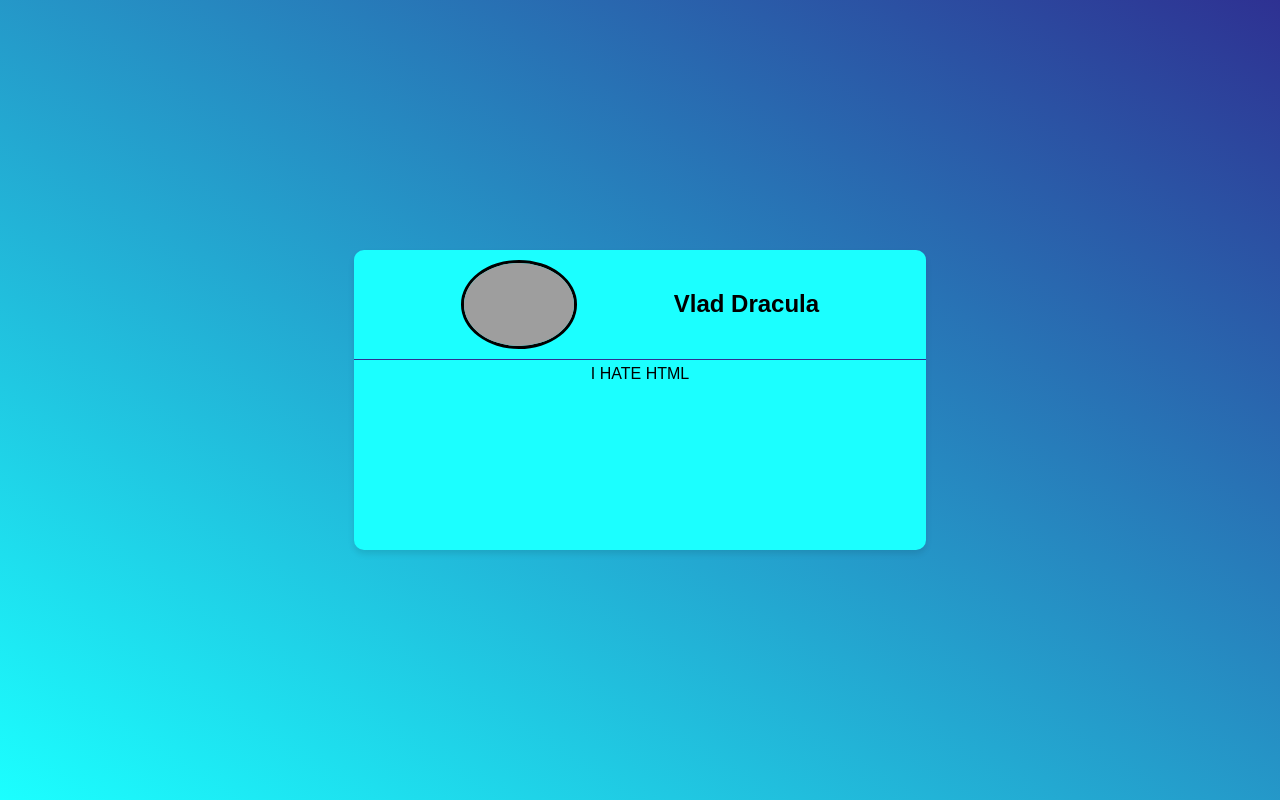
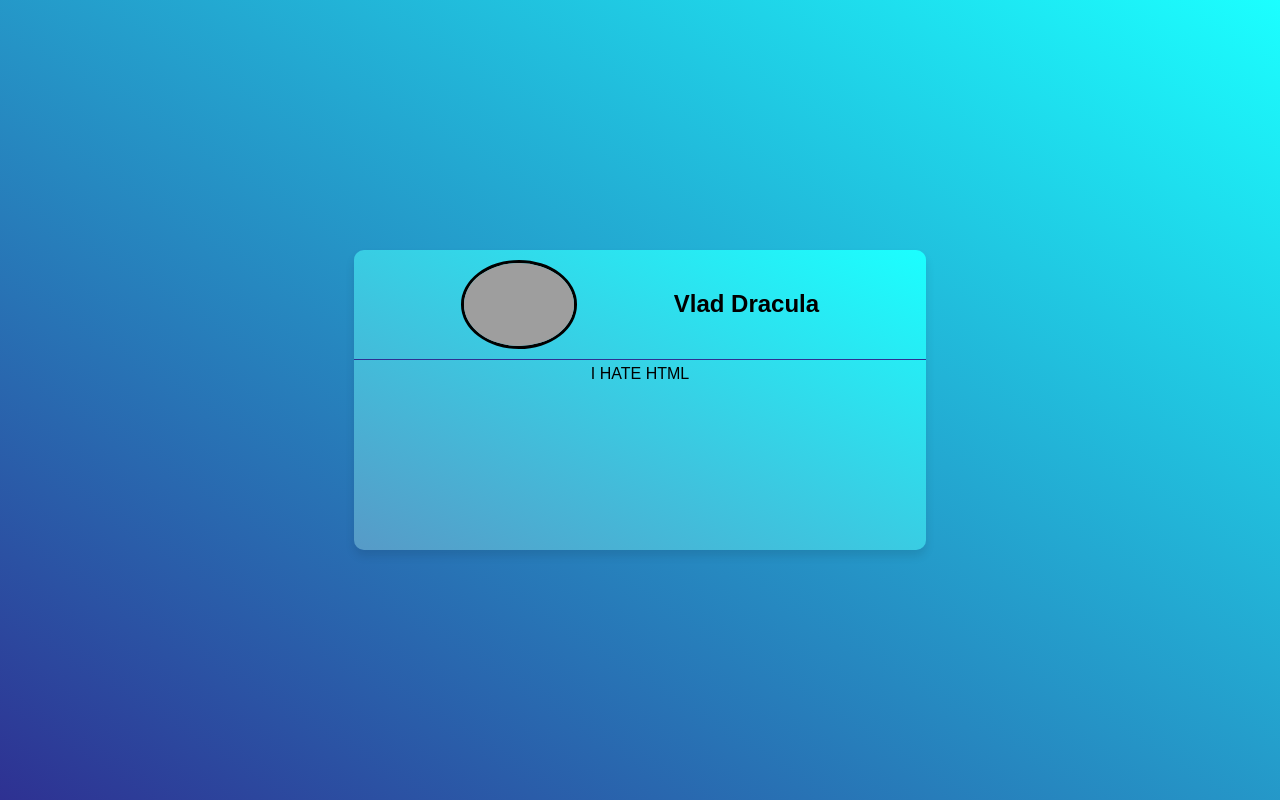
Before and after one commit to Minimaruva/Websitepractise, a plain HTML site: page index.html in a window 1280 px wide. Drawn offline with Linux system fonts and the light colour scheme; grey boxes are pictures that could not be loaded.

Commit message:
Update style.css

```diff
--- a/style.css
+++ b/style.css
@@ -12,7 +12,7 @@ html,body{
 }
 
 body{
-    background-image: linear-gradient(to bottom left,  #2E3192, #1BFFFF);
+    background-image: linear-gradient(to bottom left, #1BFFFF,#2E3192);
     display: flex;
     display: flex;
     justify-content: center;
@@ -20,10 +20,10 @@ body{
 }
 
 #main{
-    background-color: #1BFFFF;
+    background: linear-gradient(to bottom left,#1BFFFF,#579ac7);
     border-radius: 10px;
     text-align: center;
-    box-shadow: 0 4px 6px rgba(0, 0, 0, 0.1);
+    box-shadow: 0 6px 10px rgba(0, 0, 0, 0.1);
     height: 300px;
 }
 
```
